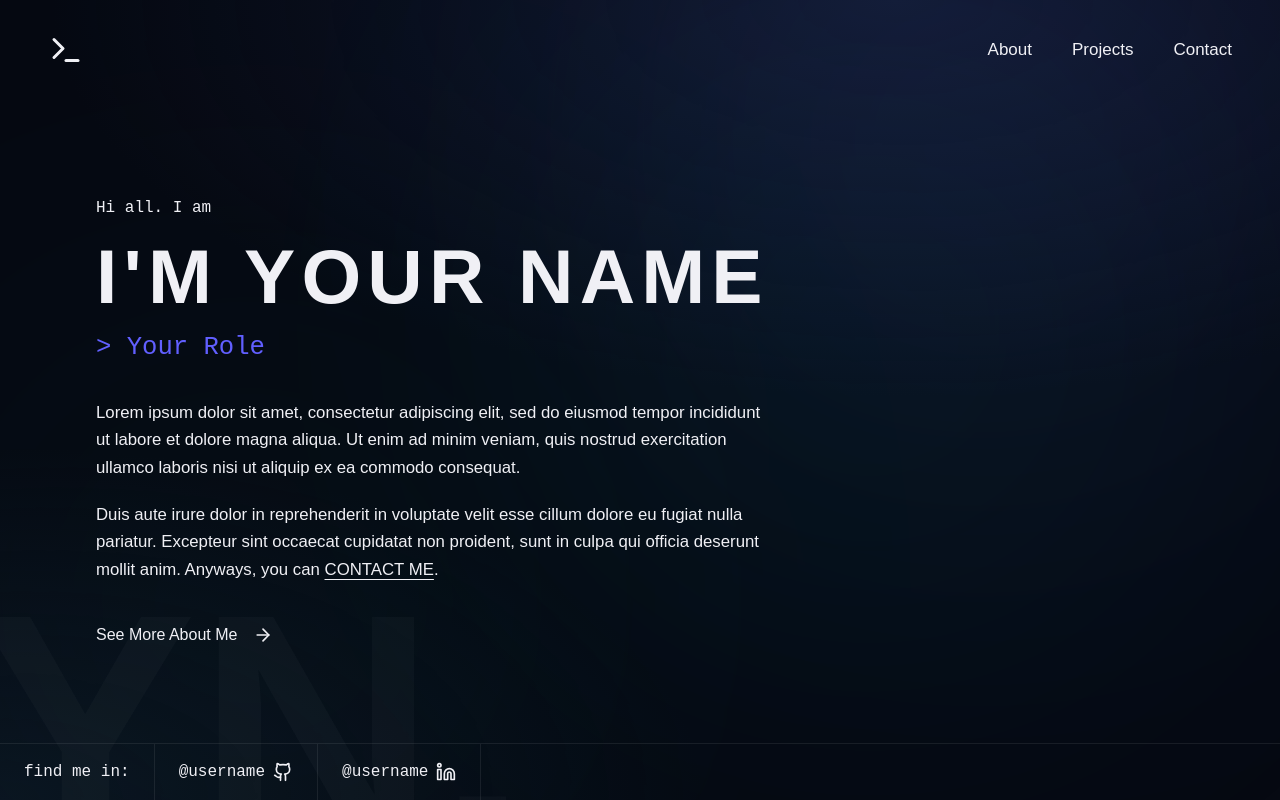
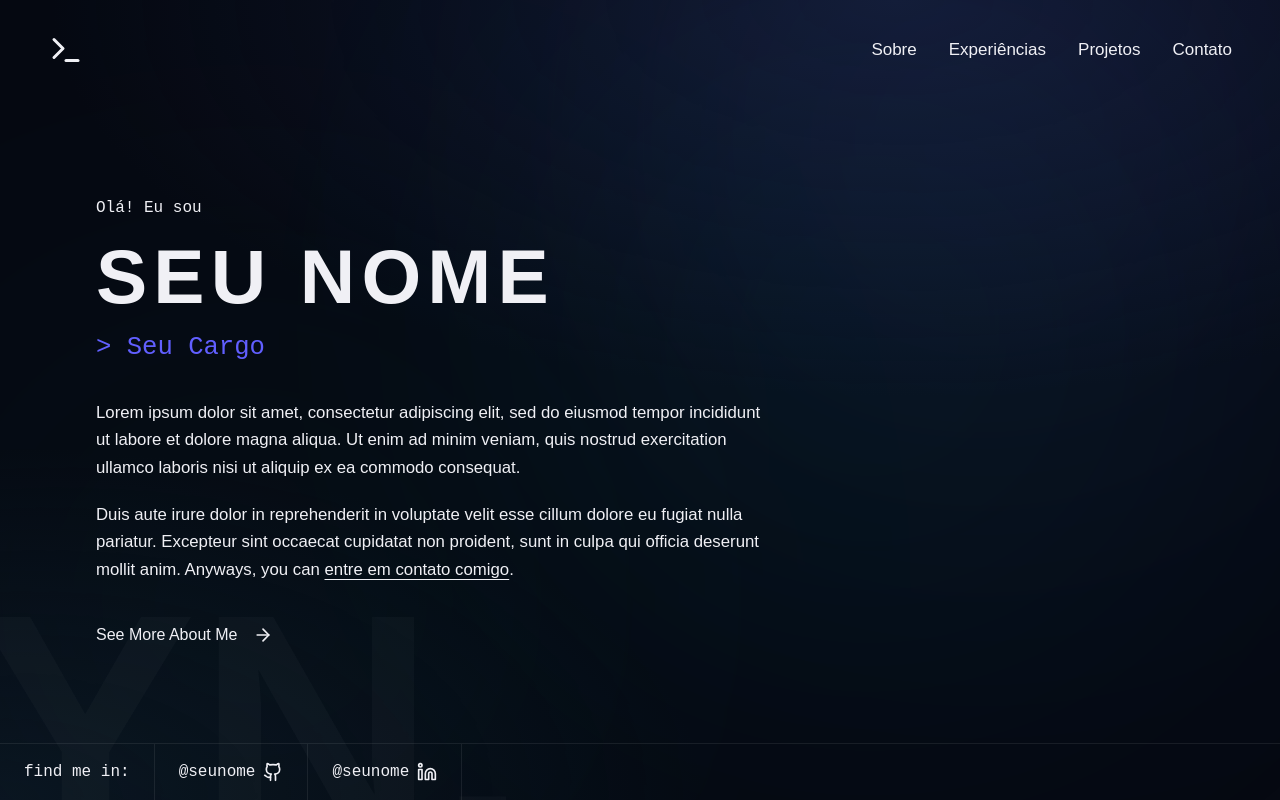
Before and after one commit to Barbarainnacio/Portfolio-Barbara, a React (Vite) app: page / in a window 1280 px wide. Built offline with nearby package versions, Linux system fonts and the light colour scheme; no server answers.

Commit message:
feat: implementa botão de traducao

```diff
--- a/src/app/App.tsx
+++ b/src/app/App.tsx
@@ -4,16 +4,18 @@ import { Header } from "./layout/Header";
 import { Footer } from "./layout/Footer";
 import { HomePage } from "./pages/HomePage";
 import { AboutPage } from "./pages/AboutPage";
+import { ExperiencesPage } from "./pages/ExperiencesPage";
 import { ProjectsPage } from "./pages/ProjectsPage";
 import { ContactPage } from "./pages/ContactPage";
 
-type Page = "home" | "about" | "projects" | "contact";
+type Page = "home" | "about" | "experiences" | "projects" | "contact";
 
 const WATERMARKS: Record<Page, string> = {
   home: "YN.",
-  about: "About Me.",
-  projects: "Projects.",
-  contact: "Contact.",
+  about: "Sobre Mim.",
+  experiences: "Experiências.",
+  projects: "Projetos.",
+  contact: "Contato.",
 };
 
 export default function App() {
@@ -32,6 +34,7 @@ export default function App() {
 
       {page === "home" && <HomePage onNavigate={navigate} />}
       {page === "about" && <AboutPage onNavigate={navigate} />}
+      {page === "experiences" && <ExperiencesPage />}
       {page === "projects" && <ProjectsPage onDrawerChange={setDrawerOpen} />}
       {page === "contact" && <ContactPage />}
 
--- a/src/app/data/portfolio.ts
+++ b/src/app/data/portfolio.ts
@@ -1,20 +1,25 @@
 export const PROFILE = {
-  name: "Your Name",
-  role: "Your Role",
-  logoName: "your-name",
-  username: "@username",
-  githubUrl: "https://github.com/example/url",
+  name: "Seu Nome",
+  role: "Seu Cargo",
+  logoName: "seu-nome",
+  username: "@seunome",
+  githubUrl: "https://github.com/seunome",
 };
 
-export type SocialKey = "linkedin" | "github";
+export type SocialKey = "linkedin" | "github" | "whatsapp";
 
 export const SOCIALS: { key: SocialKey; label: string; href: string }[] = [
   { key: "linkedin", label: "LinkedIn", href: "#" },
   { key: "github", label: "GitHub", href: "#" },
+  { key: "whatsapp", label: "WhatsApp", href: "#" },
 ];
 
-const LOREM_LONG =
-  "Lorem ipsum dolor sit amet, consectetur adipiscing elit, sed do eiusmod tempor incididunt ut labore et dolore magna aliqua. Ut enim ad minim veniam, quis nostrud exercitation ullamco laboris nisi ut aliquip ex ea commodo consequat.";
+export const ABOUT_ME_PT = "Este é um texto genérico de exemplo para a seção Sobre Mim. Aqui você deve escrever um pouco sobre a sua trajetória, quem você é fora do código, suas paixões na tecnologia e seus objetivos de carreira. Substitua este conteúdo por um texto com a sua própria identidade, destacando o que te torna único como profissional e suas áreas de maior interesse. Utilize este espaço para criar conexão com quem está visitando o seu portfólio.";
+
+export const ABOUT_ME_EN = "This is a generic example text for the About Me section. Here you should write a bit about your journey, who you are outside of coding, your passions in technology, and your career goals. Replace this content with a text that reflects your own identity, highlighting what makes you unique as a professional and your main areas of interest. Use this space to connect with whoever is visiting your portfolio.";
+
+const LOREM_LONG_PT = "Breve descrição sobre as atividades desempenhadas nesta experiência ou formação. Foco em tecnologias utilizadas, impacto das ações e aprendizados ao longo do período.";
+const LOREM_LONG_EN = "Brief description of the activities performed in this experience or education. Focus on technologies used, impact of actions, and learnings over the period.";
 
 export type Experience = {
   company: string;
@@ -25,16 +30,16 @@ export type Experience = {
 
 export const EXPERIENCES: Experience[] = [
   {
-    company: "Company Name",
-    role: "Fullstack Developer",
-    period: "2023 - Present",
-    body: LOREM_LONG,
+    company: "Nome da Empresa",
+    role: "Desenvolvedor Fullstack",
+    period: "2023 - Presente",
+    body: LOREM_LONG_PT,
   },
   {
-    company: "Startup Name",
-    role: "Software Engineering Intern",
+    company: "Nome da Startup",
+    role: "Estagiário de Engenharia de Software",
     period: "2021 - 2022",
-    body: LOREM_LONG,
+    body: LOREM_LONG_PT,
   },
 ];
 
@@ -45,18 +50,35 @@ export type Education = {
   body: string;
 };
 
-export const EDUCATION: Education[] = [
+// Formação em Português
+export const EDUCATION_PT: Education[] = [
+  {
+    institution: "Nome da Universidade",
+    degree: "Bacharelado em Ciência da Computação",
+    period: "2019 - 2023",
+    body: LOREM_LONG_PT,
+  },
+  {
+    institution: "Nome da Instituição Técnica",
+    degree: "Técnico em Desenvolvimento de Sistemas",
+    period: "2017 - 2019",
+    body: LOREM_LONG_PT,
+  },
+];
+
+// Formação em Inglês
+export const EDUCATION_EN: Education[] = [
   {
     institution: "University Name",
-    degree: "B.Sc. in Computer Science",
+    degree: "Bachelor of Computer Science",
     period: "2019 - 2023",
-    body: LOREM_LONG,
+    body: LOREM_LONG_EN,
   },
   {
-    institution: "College Name",
-    degree: "Technical Diploma in Systems Development",
+    institution: "Technical Institution Name",
+    degree: "Systems Development Technician",
     period: "2017 - 2019",
-    body: LOREM_LONG,
+    body: LOREM_LONG_EN,
   },
 ];
 
@@ -73,19 +95,16 @@ export type Project = {
   link: string;
 };
 
-const LOREM =
-  "Lorem ipsum dolor sit amet, consectetur adipiscing elit, sed do eiusmod tempor incididunt ut labore et dolore magna aliqua. Ut enim ad minim veniam.";
-
-const ABOUT_LOREM =
-  "Lorem ipsum dolor sit amet, consectetur adipiscing elit, sed do eiusmod tempor incididunt ut labore et dolore magna aliqua. Ut enim ad minim veniam, quis nostrud exercitation ullamco laboris nisi ut aliquip ex ea commodo consequat.";
+const LOREM_PT = "Breve descrição do projeto e das tecnologias aplicadas.";
+const ABOUT_LOREM_PT = "Descrição mais aprofundada sobre o desenvolvimento do projeto, os desafios superados e as motivações por trás dele.";
 
 export const PROJECTS: Project[] = [
   {
     id: "project-dashboard",
-    title: "Project Name",
-    category: "Projects",
-    description: LOREM,
-    about: ABOUT_LOREM,
+    title: "Nome do Projeto",
+    category: "Projetos",
+    description: LOREM_PT,
+    about: ABOUT_LOREM_PT,
     image: "https://images.unsplash.com/photo-1551288049-bebda4e38f71?crop=entropy&cs=tinysrgb&fit=max&fm=jpg&q=80&w=1080",
     tags: ["React", "TypeScript", "Node"],
     website: "https://example.com",
@@ -94,62 +113,14 @@ export const PROJECTS: Project[] = [
   },
   {
     id: "project-open-source",
-    title: "Project Name",
+    title: "Projeto Open Source",
     category: "Open Source",
-    description: LOREM,
-    about: ABOUT_LOREM,
+    description: LOREM_PT,
+    about: ABOUT_LOREM_PT,
     image: "https://images.unsplash.com/photo-1686061592689-312bbfb5c055?crop=entropy&cs=tinysrgb&fit=max&fm=jpg&q=80&w=1080",
     tags: ["React", "React Query", "TS"],
     website: "https://example.com",
     github: "https://github.com/username/project",
     link: "#",
-  },
-  {
-    id: "project-dev-tools",
-    title: "Project Name",
-    category: "Dev Tools",
-    description: LOREM,
-    about: ABOUT_LOREM,
-    image: "https://images.unsplash.com/photo-1607705703571-c5a8695f18f6?crop=entropy&cs=tinysrgb&fit=max&fm=jpg&q=80&w=1080",
-    tags: ["React", "a11y", "npm"],
-    website: "https://example.com",
-    github: "https://github.com/username/project",
-    link: "#",
-  },
-  {
-    id: "project-commerce",
-    title: "Project Name",
-    category: "Projects",
-    description: LOREM,
-    about: ABOUT_LOREM,
-    image: "https://images.unsplash.com/photo-1763718528755-4bca23f82ac3?crop=entropy&cs=tinysrgb&fit=max&fm=jpg&q=80&w=1080",
-    tags: ["Next.js", "Stripe", "Postgres"],
-    website: "https://example.com",
-    github: "https://github.com/username/project",
-    link: "#",
-  },
-  {
-    id: "project-design-system",
-    title: "Project Name",
-    category: "Designs",
-    description: LOREM,
-    about: ABOUT_LOREM,
-    image: "https://images.unsplash.com/photo-1625838144804-300f3907c110?crop=entropy&cs=tinysrgb&fit=max&fm=jpg&q=80&w=1080",
-    tags: ["Design Tools", "Design System"],
-    website: "https://example.com",
-    github: "https://github.com/username/project",
-    link: "#",
-  },
-  {
-    id: "project-ai",
-    title: "Project Name",
-    category: "Projects",
-    description: LOREM,
-    about: ABOUT_LOREM,
-    image: "https://images.unsplash.com/photo-1733412505442-36cfa59a4240?crop=entropy&cs=tinysrgb&fit=max&fm=jpg&q=80&w=1080",
-    tags: ["AI", "React", "Python"],
-    website: "https://example.com",
-    github: "https://github.com/username/project",
-    link: "#",
-  },
+  }
 ];
--- a/src/app/layout/Header.tsx
+++ b/src/app/layout/Header.tsx
@@ -1,11 +1,12 @@
 import { Terminal } from "lucide-react";
 
-type Page = "home" | "about" | "projects" | "contact";
+type Page = "home" | "about" | "experiences" | "projects" | "contact";
 
 const NAV: { key: Page; label: string }[] = [
-  { key: "about", label: "About" },
-  { key: "projects", label: "Projects" },
-  { key: "contact", label: "Contact" },
+  { key: "about", label: "Sobre" },
+  { key: "experiences", label: "Experiências" },
+  { key: "projects", label: "Projetos" },
+  { key: "contact", label: "Contato" },
 ];
 
 export function Header({
@@ -25,14 +26,14 @@ export function Header({
         <Terminal className="h-9 w-9" strokeWidth={2} />
       </button>
 
-      <nav className="flex items-center gap-6 md:gap-10">
+      <nav className="flex items-center gap-4 md:gap-8">
         {NAV.map((item) => {
           const active = current === item.key;
           return (
             <button
               key={item.key}
               onClick={() => onNavigate(item.key)}
-              className={`text-[17px] transition-colors ${
+              className={`text-[15px] md:text-[17px] transition-colors ${
                 active
                   ? "text-foreground underline decoration-primary decoration-2 underline-offset-8"
                   : "text-muted-foreground hover:text-foreground"
--- a/src/app/pages/ContactPage.tsx
+++ b/src/app/pages/ContactPage.tsx
@@ -57,7 +57,7 @@ export function ContactPage() {
         className="text-foreground"
         style={{ fontFamily: "'Syne', sans-serif", fontWeight: 800, fontSize: "clamp(3rem,7vw,5rem)" }}
       >
-        Contact.
+        Contato.
       </motion.h1>
       <motion.p
         initial={{ opacity: 0 }}
@@ -127,7 +127,7 @@ export function ContactPage() {
           <div className="grid min-h-[300px] place-items-center rounded-xl border border-primary/40 bg-card/40 p-12 text-center backdrop-blur">
             <div>
               <p className="text-foreground" style={{ fontFamily: "'Space Grotesk', sans-serif", fontSize: "1.2rem" }}>
-                Thanks, {form.name || "friend"}! I'll be in touch soon.
+                Obrigado, {form.name || "friend"}! Entrarei em contato em breve.
               </p>
             </div>
           </div>
@@ -137,9 +137,9 @@ export function ContactPage() {
               id="contact-name"
               name="name"
               required
-              aria-label="Your name"
+              aria-label="Seu nome"
               className={field}
-              placeholder="Your name"
+              placeholder="Seu nome"
               value={form.name}
               onChange={(e) => setForm((previous) => ({ ...previous, name: e.target.value }))}
             />
@@ -147,10 +147,10 @@ export function ContactPage() {
               id="contact-email"
               name="email"
               required
-              aria-label="Your email"
+              aria-label="Seu email"
               type="email"
               className={field}
-              placeholder="Your email"
+              placeholder="Seu email"
               value={form.email}
               onChange={(e) => setForm((previous) => ({ ...previous, email: e.target.value }))}
             />
@@ -158,10 +158,10 @@ export function ContactPage() {
               id="contact-message"
               name="message"
               required
-              aria-label="Your message"
+              aria-label="Sua mensagem"
               rows={6}
               className={`${field} resize-none`}
-              placeholder="Your message"
+              placeholder="Sua mensagem"
               value={form.message}
               onChange={(e) => setForm((previous) => ({ ...previous, message: e.target.value }))}
             />
@@ -176,7 +176,7 @@ export function ContactPage() {
               className="flex items-center gap-2 rounded-lg bg-primary px-6 py-3 text-primary-foreground transition-opacity hover:opacity-90 disabled:cursor-not-allowed disabled:opacity-70"
               style={{ fontFamily: "'Space Grotesk', sans-serif" }}
             >
-              {loading ? "Sending..." : "Send Message"} <Send className="h-4 w-4" />
+              {loading ? "Enviando..." : "Mandar Mensagem"} <Send className="h-4 w-4" />
             </button>
           </form>
         )}
--- /dev/null
+++ b/src/app/pages/ExperiencesPage.tsx
@@ -0,0 +1,56 @@
+import { Briefcase, Calendar } from "lucide-react";
+import { motion } from "motion/react";
+import { EXPERIENCES } from "../data/portfolio";
+
+function TimelineItem({
+  children,
+  last = false,
+}: {
+  children: React.ReactNode;
+  last?: boolean;
+}) {
+  return (
+    <div className="relative pl-10">
+      <span className="absolute left-0 top-1 h-4 w-4 rounded-full border-2 border-muted-foreground bg-background" />
+      {!last && (
+        <span className="absolute left-[7px] top-5 h-[calc(100%-4px)] w-px bg-border" />
+      )}
+      <div className="pb-14">{children}</div>
+    </div>
+  );
+}
+
+export function ExperiencesPage() {
+  return (
+    <section className="relative z-10 mx-auto w-full max-w-[1400px] flex-1 px-6 py-10 md:px-24">
+      <motion.h1
+        initial={{ opacity: 0, y: 20 }}
+        animate={{ opacity: 1, y: 0 }}
+        transition={{ duration: 0.5 }}
+        className="mb-16 text-foreground"
+        style={{ fontFamily: "'Syne', sans-serif", fontWeight: 800, fontSize: "clamp(3rem,7vw,5rem)" }}
+      >
+        Experiências.
+      </motion.h1>
+
+      <div className="mb-8">
+        {EXPERIENCES.map((experience, index) => (
+          <TimelineItem key={`${experience.company}-${experience.period}`} last={index === EXPERIENCES.length - 1}>
+            <div className="flex flex-wrap items-center justify-between gap-3">
+              <h3 className="flex items-center gap-2 text-foreground" style={{ fontFamily: "'Space Grotesk', sans-serif", fontSize: "1.35rem" }}>
+                <Briefcase className="h-5 w-5 text-muted-foreground" />
+                {experience.role} <span className="text-muted-foreground" style={{ fontSize: "0.95rem" }}>@ {experience.company}</span>
+              </h3>
+              <span className="flex items-center gap-2 text-foreground underline decoration-primary underline-offset-4">
+                <Calendar className="h-4 w-4" /> {experience.period}
+              </span>
+            </div>
+            <p className="mt-4 max-w-4xl leading-relaxed text-muted-foreground" style={{ fontFamily: "'Space Grotesk', sans-serif" }}>
+              {experience.body}
+            </p>
+          </TimelineItem>
+        ))}
+      </div>
+    </section>
+  );
+}
--- a/src/app/pages/HomePage.tsx
+++ b/src/app/pages/HomePage.tsx
@@ -12,7 +12,7 @@ export function HomePage({ onNavigate }: { onNavigate: (p: "about" | "projects"
         className="mb-4 text-muted-foreground"
         style={{ fontFamily: "'Fira Code', monospace" }}
       >
-        Hi all. I am
+        Olá! Eu sou
       </motion.p>
 
       <motion.h1
@@ -27,7 +27,7 @@ export function HomePage({ onNavigate }: { onNavigate: (p: "about" | "projects"
           lineHeight: 1.05,
         }}
       >
-        I'm {PROFILE.name}
+        {PROFILE.name}
       </motion.h1>
 
       <motion.p
@@ -61,7 +61,7 @@ export function HomePage({ onNavigate }: { onNavigate: (p: "about" | "projects"
             onClick={() => onNavigate("contact")}
             className="text-foreground underline decoration-primary underline-offset-4"
           >
-            CONTACT ME
+            entre em contato comigo
           </button>
           .
         </p>
--- a/src/app/pages/ProjectsPage.tsx
+++ b/src/app/pages/ProjectsPage.tsx
@@ -26,7 +26,7 @@ export function ProjectsPage({ onDrawerChange }: { onDrawerChange?: (open: boole
         className="mb-12 text-foreground"
         style={{ fontFamily: "'Syne', sans-serif", fontWeight: 800, fontSize: "clamp(3rem,7vw,5rem)" }}
       >
-        Projects.
+        Projetos.
       </motion.h1>
 
       <div className="grid grid-cols-1 gap-8 sm:grid-cols-2 lg:grid-cols-3">
```
Also changed, not shown: src/app/pages/AboutPage.tsx (+36 -29 lines).
